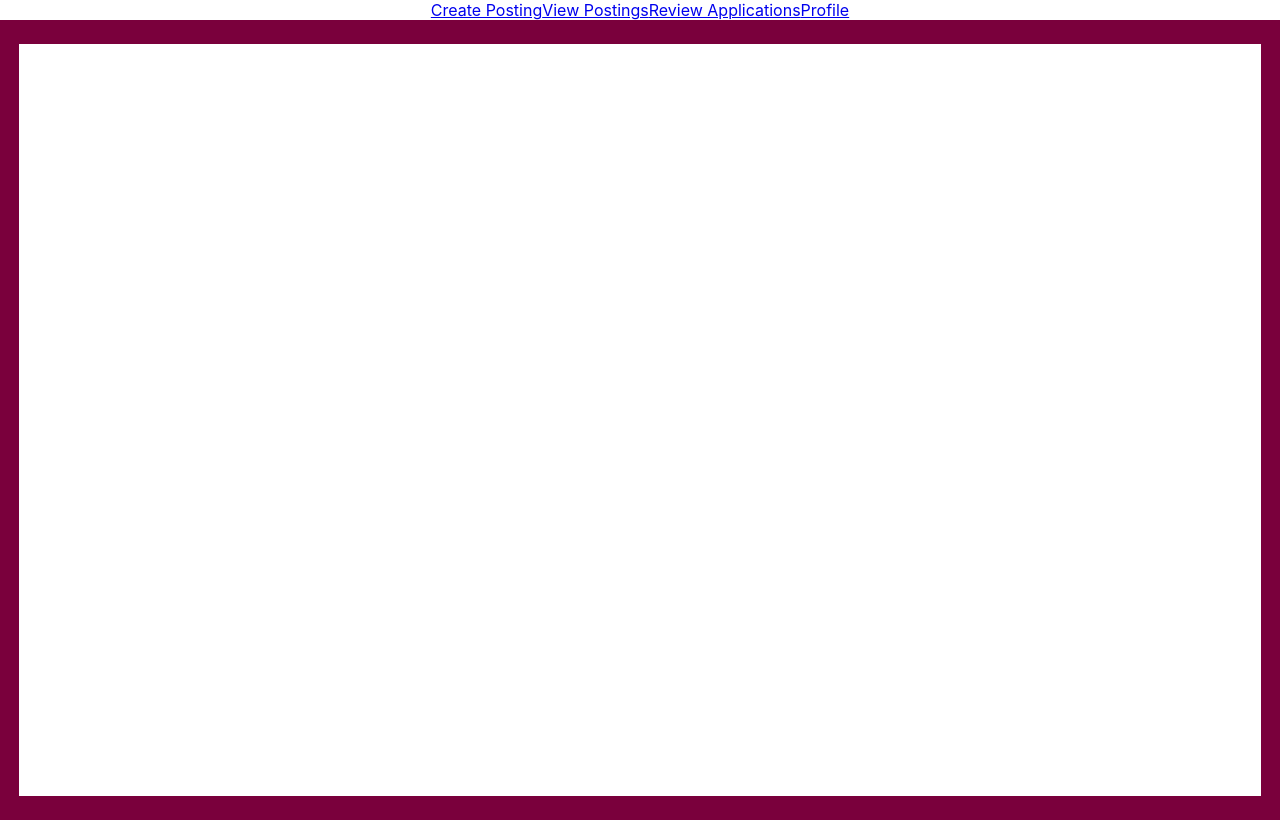
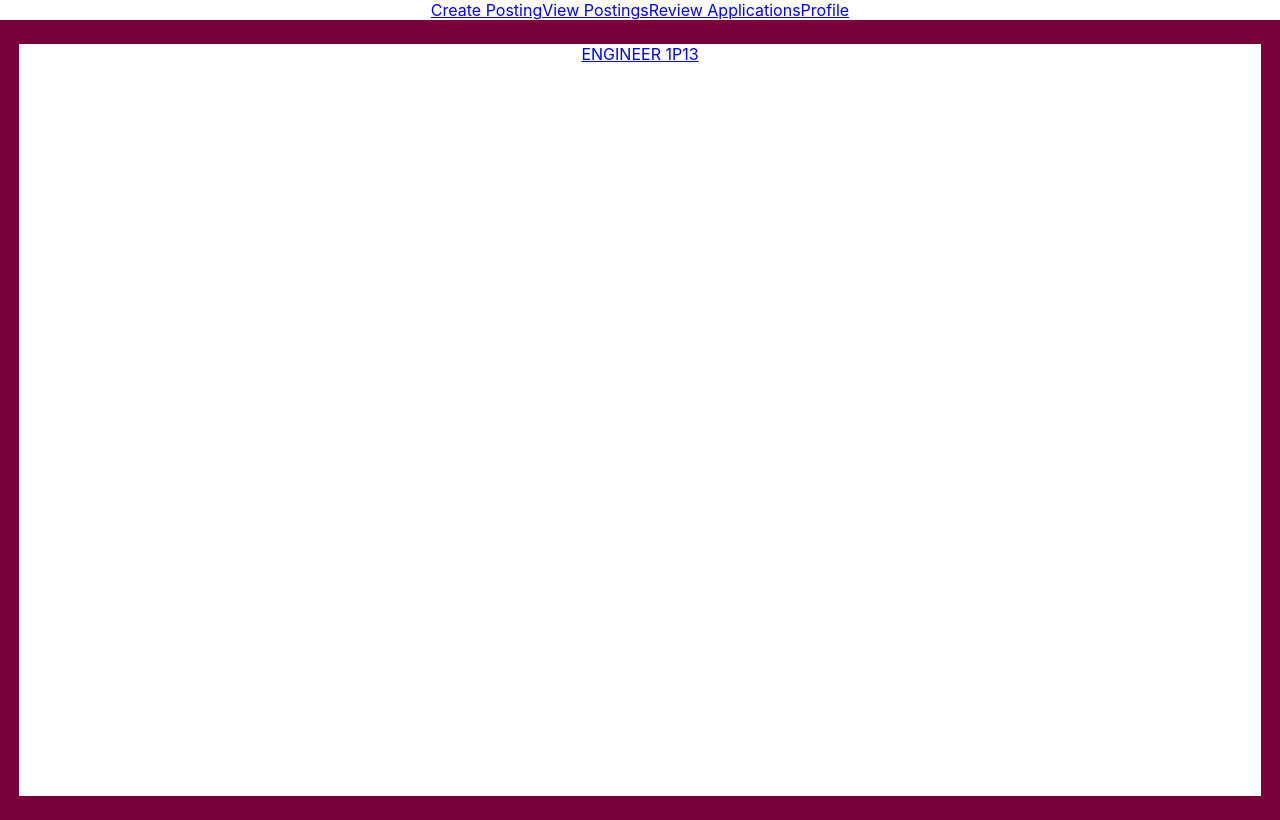
Before and after one commit to joshuaguinness/MacTA-Gateway, a React (Create React App) app: page /#/reviewapplications in a window 1280 px wide. Built offline with nearby package versions, Linux system fonts and the light colour scheme.

Commit message:
added buffer page to look more professional

```diff
--- a/src/App.js
+++ b/src/App.js
@@ -3,7 +3,7 @@ import "./App.css";
 import { HashRouter as Router, Route, NavLink } from "react-router-dom";
 import CreatePosting from "./components/CreatePosting.js";
 import ViewPostings from "./components/ViewPostings.js";
-import ReviewApplications from "./components/ReviewApplications.js";
+import ListAppProf from "./components/ListAppProf.js";
 import Profile from "./components/Profile.js";
 <link rel="stylesheet" href="https://fonts.googleapis.com/css?family=Roboto:300,400,500,700&display=swap" />
 
@@ -32,7 +32,7 @@ class App extends React.Component {
             <ViewPostings />
           </Route>
           <Route exact path="/reviewapplications">
-            <ReviewApplications />
+            <ListAppProf />
           </Route>
           <Route exact path="/profile">
             <Profile />
--- /dev/null
+++ b/src/components/ListAppProf.css
@@ -0,0 +1,13 @@
+.background {
+	background-color: #7A003C;
+	height: 100vh;
+}
+
+.foreground {
+	background-color: #FFF;
+	width: 97%;
+	height: 94%;
+	top: 3%;
+	margin: 0 auto;
+    position: relative;
+}
--- /dev/null
+++ b/src/components/ListAppProf.js
@@ -0,0 +1,27 @@
+import React from "react";
+import './ListAppProf.css';
+import ReviewApplications from "./ReviewApplications.js";
+import {Box} from '@material-ui/core';
+import { HashRouter as Router, Route, NavLink } from "react-router-dom";
+
+
+class ListAppProf extends React.Component {
+  render() {
+    return (
+      <Box component="div" className="background">
+      	<Box component="div" className="foreground">
+      		<Router>
+      			<NavLink exact to="/reviewapplications1P13">
+            		ENGINEER 1P13
+          		</NavLink>
+          		<Route exact path="/reviewapplications#1P13">
+            		<ReviewApplications />
+          		</Route>
+      		</Router>
+      	</Box>
+      </Box>
+    );
+  }
+}
+
+export default ListAppProf;
```
